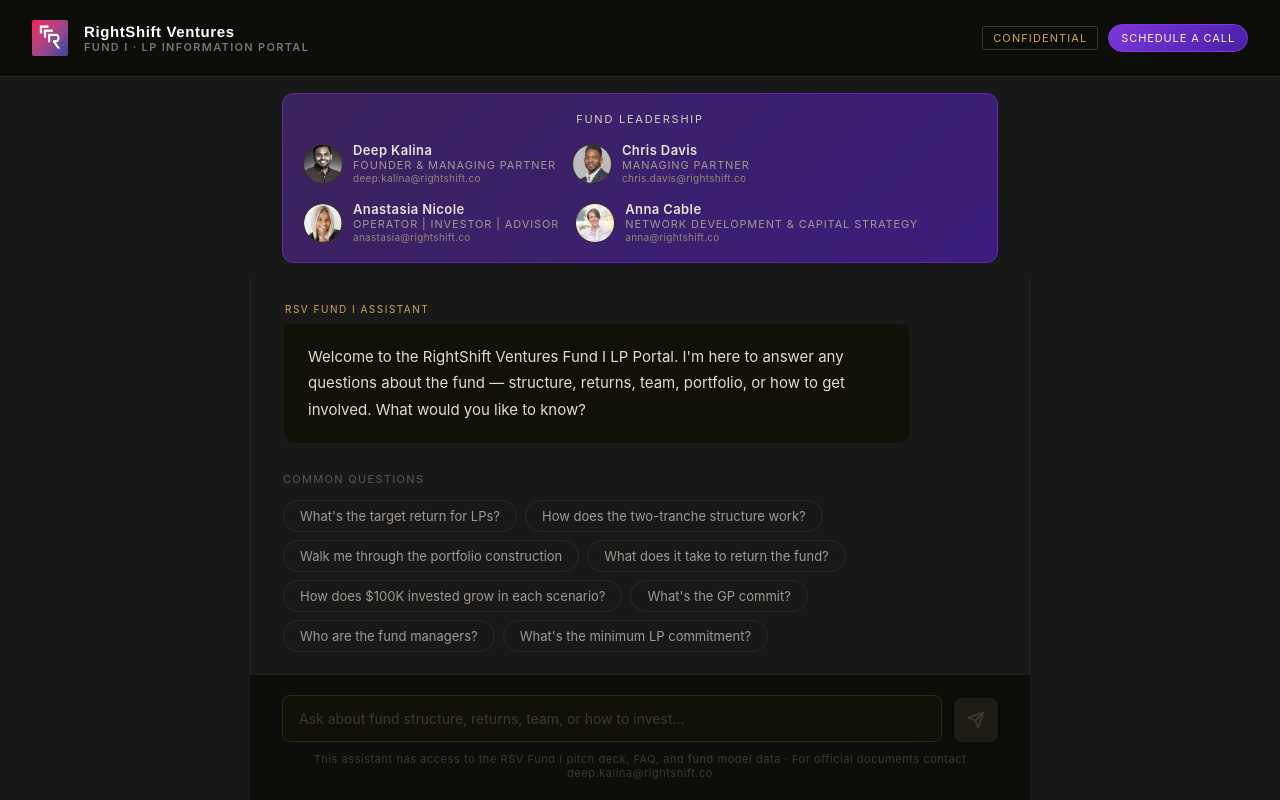
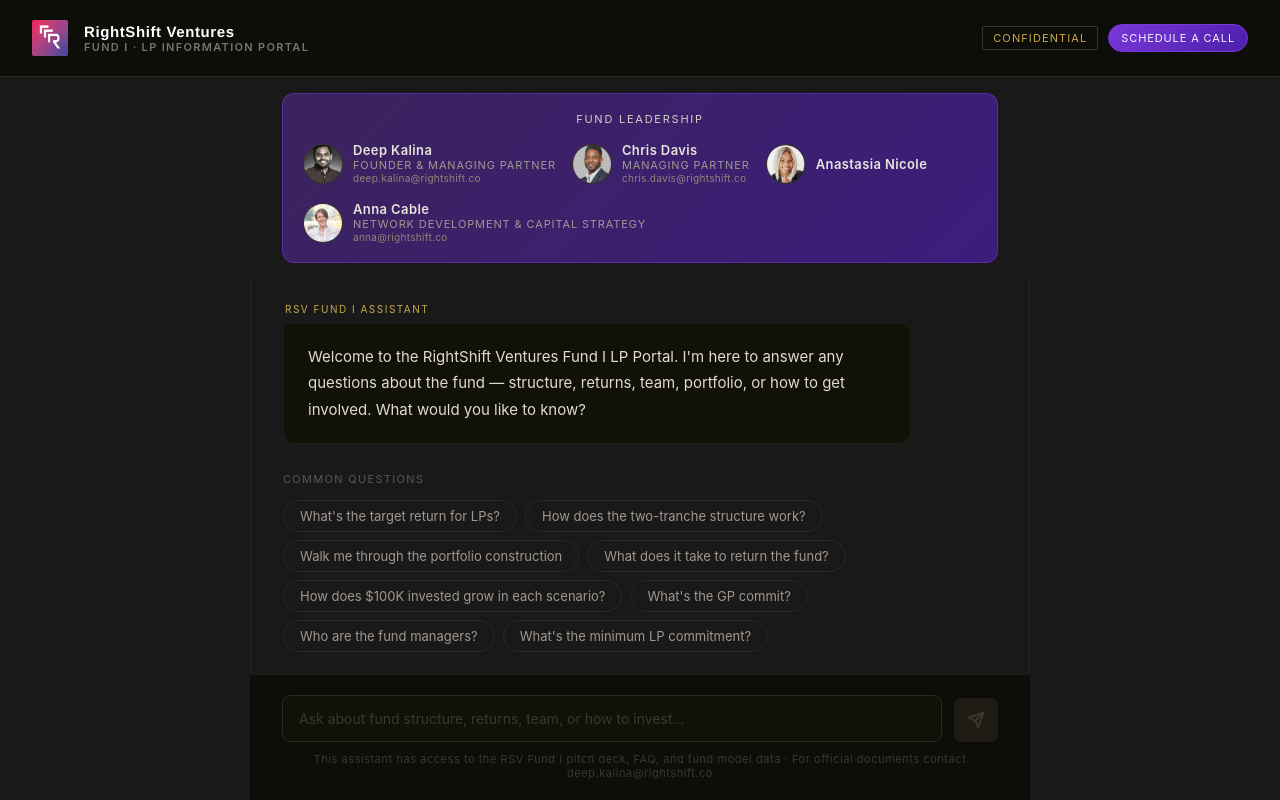
Before and after one commit to intuitiolabsSystem/rsv-lp-chatbot, a React (Create React App) app: page / in a window 1280 px wide. Built offline with nearby package versions, Linux system fonts and the light colour scheme.

Commit message:
Update Leadership

```diff
--- a/src/App.js
+++ b/src/App.js
@@ -651,15 +651,6 @@ export default function App() {
                 <div className="founder-name" style={{ fontSize: "13px", fontWeight: 600, letterSpacing: "0.03em" }}>
                   Anastasia Nicole
                 </div>
-                <div className="founder-role" style={{ fontSize: "11px", color: "#a09890", letterSpacing: "0.08em", textTransform: "uppercase", marginBottom: "0" }}>
-                  Operator | Investor | Advisor
-                </div>
-                <a
-                  href="mailto:anastasia@rightshift.co"
-                  style={{ fontSize: "10px", color: "#8f8678", letterSpacing: "0.03em", textDecoration: "none", marginTop: "0", lineHeight: "1.3", display: "block" }}
-                >
-                  anastasia@rightshift.co
-                </a>
               </div>
             </div>
 
```
